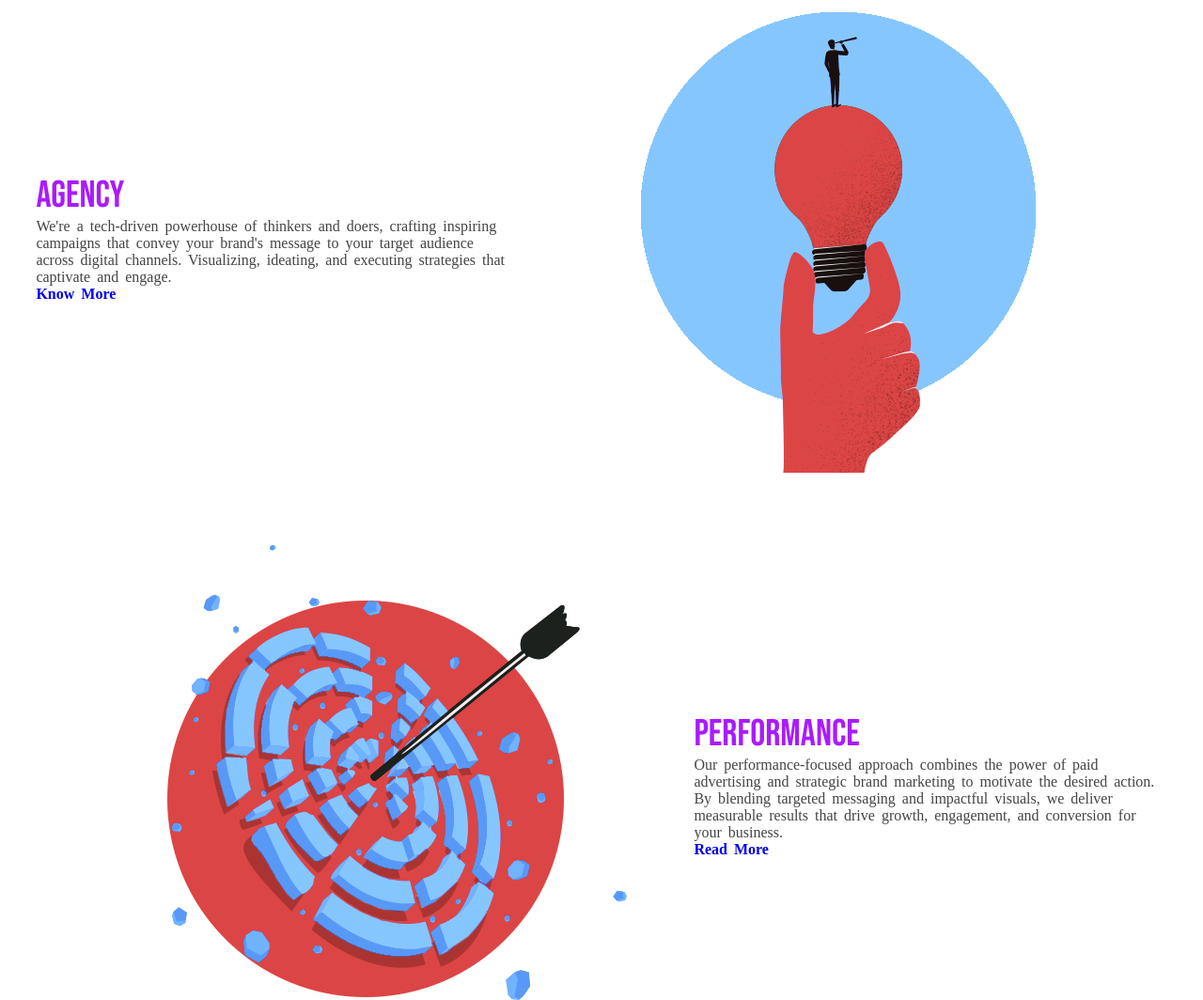
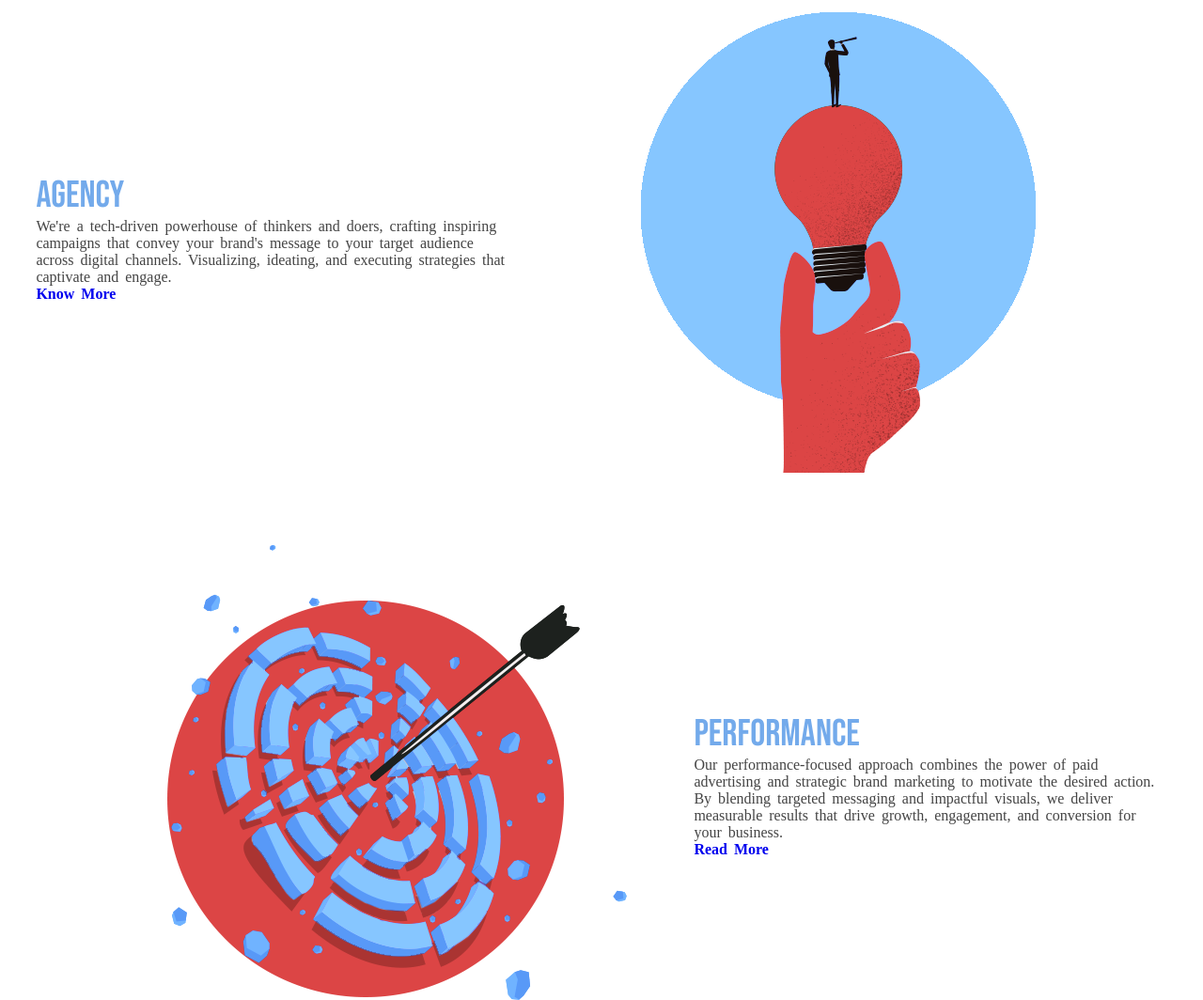
Before and after one commit to Hunter87ff/client, a plain HTML site: page propaco/index.html in a window 1280 px wide. Shown: the part 892-1956 px from the top of the page at 94% size. Drawn offline with Linux system fonts and the light colour scheme; a web font is replaced by a local one.

Commit message:
update propaco/static/css/style.css

```diff
--- a/propaco/static/css/style.css
+++ b/propaco/static/css/style.css
@@ -76,7 +76,7 @@ button{
 }
 .heading{
     font-size: 40px;
-    color: #aa1bfd;
+    color:#73aaeb ;
     cursor: pointer;
     text-align: center;
     margin-top: 10%;
```
